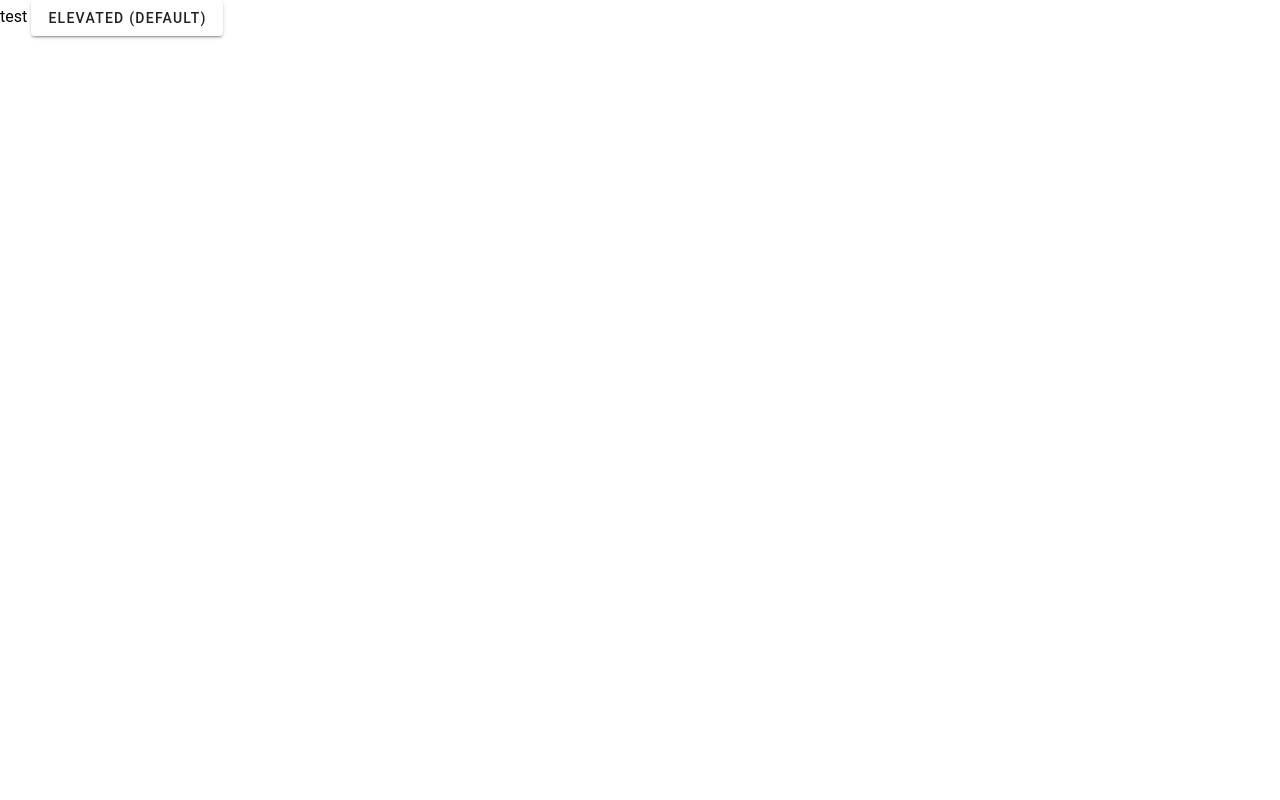
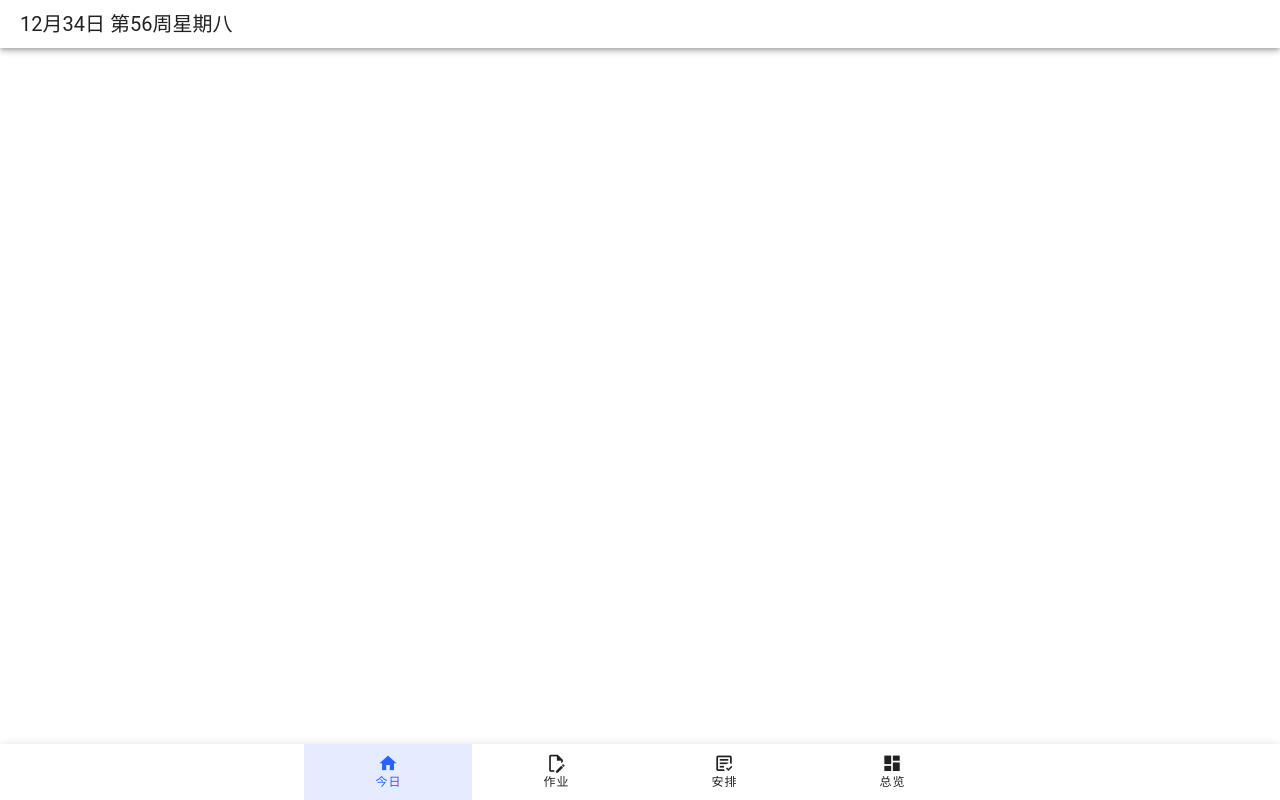
Before and after one commit to CmdBlockZQG/todo, a Vue app: page / in a window 1280 px wide. Built offline with nearby package versions, Linux system fonts and the light colour scheme.

Commit message:
解决颜色

```diff
--- a/package.json
+++ b/package.json
@@ -4,6 +4,7 @@
   "type": "module",
   "scripts": {
     "dev": "vite",
+    "devm": "vite --host",
     "build": "vite build",
     "preview": "vite preview"
   },
@@ -14,6 +15,7 @@
     "vuetify": "^3.1.5"
   },
   "devDependencies": {
+    "@mdi/font": "^7.1.96",
     "@vitejs/plugin-vue": "^4.0.0",
     "vite": "^4.1.0"
   }
--- a/src/App.vue
+++ b/src/App.vue
@@ -1,3 +1,5 @@
 <template>
-  <router-view/>
+  <v-app>
+    <router-view/>
+  </v-app>
 </template>
--- a/src/main.js
+++ b/src/main.js
@@ -4,11 +4,33 @@ import router from './router.js'
 import App from './App.vue'
 
 import 'vuetify/styles'
+import '@mdi/font/css/materialdesignicons.css'
 import { createVuetify } from 'vuetify'
 
 const app = createApp(App)
 app.use(router)
-app.use(createVuetify())
+app.use(createVuetify({
+  theme: {
+    defaultTheme: 'blue',
+    themes: {
+      blue: {
+        dark: false,
+        colors: {
+          background: '#FFFFFF',
+          surface: '#FFFFFF',
+          primary: '#2962FF',
+          'primary-darken-1': '#0D47A1',
+          secondary: '#40C4FF',
+          'secondary-darken-1': '#01579B',
+          error: '#B00020',
+          info: '#2196F3',
+          success: '#4CAF50',
+          warning: '#FB8C00',
+        }
+      }
+    }
+  }
+}))
 app.mount('#app')
 
 export default app
--- /dev/null
+++ b/src/views/Home/Frame.vue
@@ -0,0 +1,26 @@
+<template>
+  <RouterView/>
+  <v-bottom-navigation grow v-model="tabSelect" color="primary">
+    <v-btn value="today">
+      <v-icon>mdi-home</v-icon>
+      今日
+    </v-btn>
+    <v-btn value="work">
+      <v-icon>mdi-file-edit-outline</v-icon>
+      作业
+    </v-btn>
+    <v-btn value="plan">
+      <v-icon>mdi-text-box-check-outline</v-icon>
+      安排
+    </v-btn>
+    <v-btn value="overview">
+      <v-icon>mdi-view-dashboard</v-icon>
+      总览
+    </v-btn>
+  </v-bottom-navigation>
+</template>
+
+<script setup>
+import { ref } from 'vue'
+const tabSelect = ref('today')
+</script>
--- /dev/null
+++ b/src/views/Home/Today.vue
@@ -0,0 +1,8 @@
+<template>
+  <v-app-bar
+    density="compact"
+  >
+    <v-app-bar-title>12月34日 第56周星期八</v-app-bar-title>
+  </v-app-bar>
+  <v-main></v-main>
+</template>
```
Also changed, not shown: src/router.js (+11 -1 lines), 1 other file (tests, documents, lock files or other folders).
